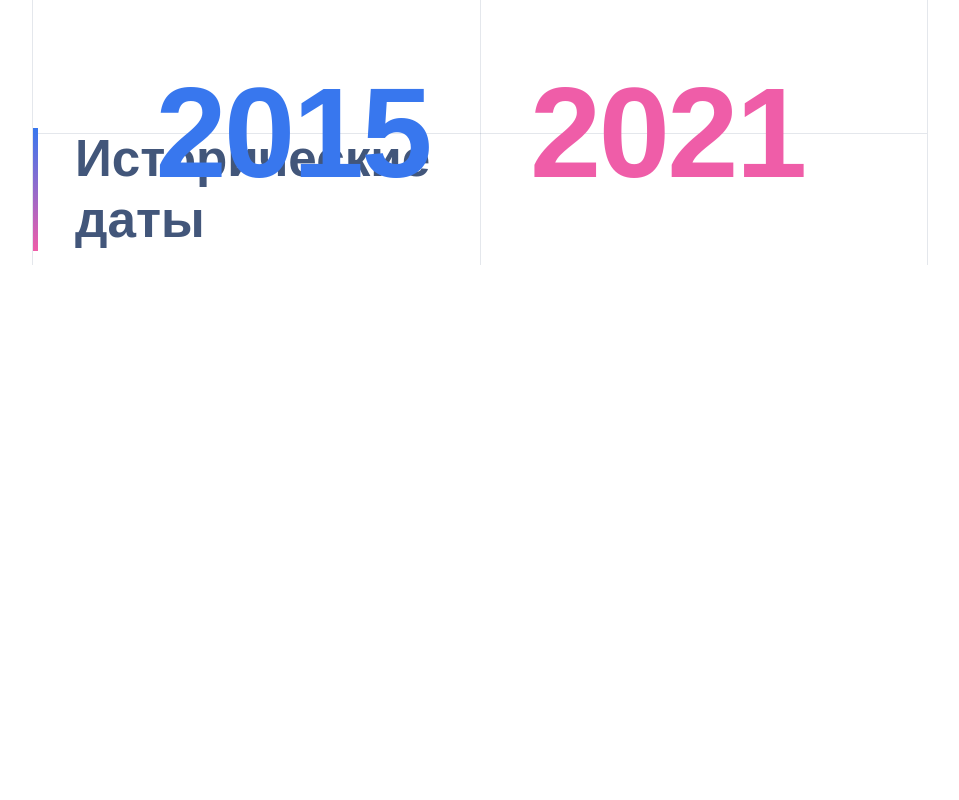
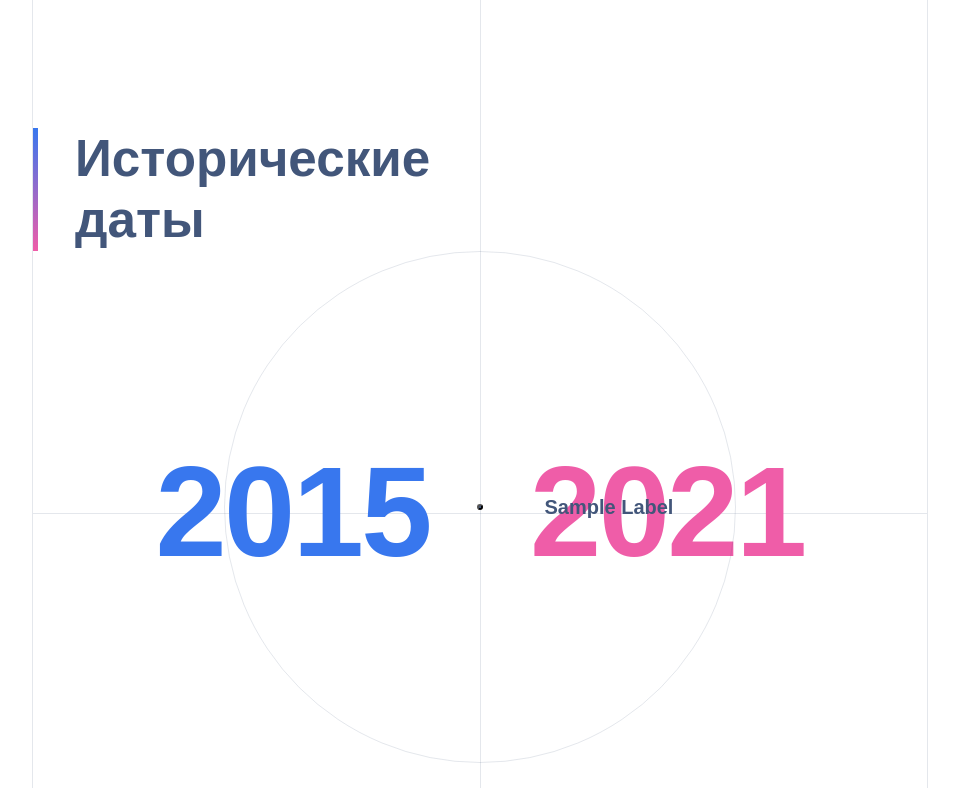
Before and after one commit to zukolime/only_test, a React app: page / in a window 1280 px wide. Shown: the whole page, without its empty margins (224-1183 px from the left). Built offline with nearby package versions, Linux system fonts and the light colour scheme.

Commit message:
feat: Timespan, LablesCircle and Points

```diff
--- a/src/components/HistoricalDatesBlock/HistoricalDatesBlock.tsx
+++ b/src/components/HistoricalDatesBlock/HistoricalDatesBlock.tsx
@@ -1,5 +1,6 @@
 import { SectionTitle } from '@/components/SectionTitle/SectionTitle';
 import { Timespan } from './Timespan/Timespan';
+import { LabelsCircle } from './LabelsCircle/LabelsCircle';
 
 export const HistoricalDatesBlock = ({ data }: { data: any }) => {
   return (
@@ -8,7 +9,8 @@ export const HistoricalDatesBlock = ({ data }: { data: any }) => {
       <Timespan
         startYear={data[0].timespan.start}
         lastYear={data[0].timespan.last}
-      ></Timespan>
+      />
+      <LabelsCircle />
     </>
   );
 };
--- /dev/null
+++ b/src/components/HistoricalDatesBlock/LabelsCircle/LabelsCircle.styled.ts
@@ -0,0 +1,17 @@
+import { colors } from '@/styles/colors';
+import styled from 'styled-components';
+
+export const CircleContainer = styled.div`
+  --circle-size: clamp(420px, 40vw, 530px);
+  position: relative;
+  z-index: 20;
+  margin: auto;
+  width: var(--circle-size);
+  aspect-ratio: 1;
+  border-radius: 100%;
+  border: 1px solid ${colors.secondary};
+
+  @media (max-width: 992px) {
+    display: none;
+  }
+`;
--- /dev/null
+++ b/src/components/HistoricalDatesBlock/LabelsCircle/LabelsCircle.tsx
@@ -0,0 +1,10 @@
+import { Points } from '../Points/Points';
+import { CircleContainer } from './LabelsCircle.styled';
+
+export const LabelsCircle = () => {
+  return (
+    <CircleContainer>
+      <Points></Points>
+    </CircleContainer>
+  );
+};
--- /dev/null
+++ b/src/components/HistoricalDatesBlock/Points/Points.styled.ts
@@ -0,0 +1,47 @@
+import styled from 'styled-components';
+import { colors } from '@/styles/colors';
+
+export const PointsContainer = styled.button`
+  --angle: 0;
+  --point-size: 6px;
+  position: absolute;
+  inset: 0;
+  margin: auto;
+  width: var(--point-size);
+  height: var(--point-size);
+  font-family: inherit;
+  font-size: 20px;
+  color: inherit;
+  background-color: #42567a;
+  border-radius: 100%;
+  transform-origin: center;
+  transform: rotate(var(--angle)) translateY(calc(var(--circle-size) / 2))
+    rotate(calc(-1 * var(--angle)));
+  cursor: pointer;
+`;
+
+export const PointNumber = styled.span`
+  position: absolute;
+  left: 50%;
+  top: 50%;
+  display: flex;
+  justify-content: center;
+  align-items: center;
+  width: 56px;
+  height: 56px;
+  font-weight: 400;
+  border: 1px solid ${colors.primary};
+  border-radius: 100%;
+  background-color: #fff;
+  transform: translate(-50%, -50%) scale(0);
+  transition: transform 0.4s;
+`;
+
+export const PointLabel = styled.span`
+  position: absolute;
+  left: 50%;
+  top: 50%;
+  transform: translate(50%, -50%);
+  white-space: nowrap;
+  font-weight: 700;
+`;
--- /dev/null
+++ b/src/components/HistoricalDatesBlock/Points/Points.tsx
@@ -0,0 +1,10 @@
+import { PointsContainer, PointNumber, PointLabel } from './Points.styled';
+
+export const Points = () => {
+  return (
+    <PointsContainer>
+      <PointNumber>1</PointNumber>
+      <PointLabel>Sample Label</PointLabel>
+    </PointsContainer>
+  );
+};
--- a/src/components/HistoricalDatesBlock/Timespan/Timespan.styled.tsx
+++ b/src/components/HistoricalDatesBlock/Timespan/Timespan.styled.tsx
@@ -5,6 +5,7 @@ import { colors } from '@/styles/colors';
 export const TimespanWrapper = styled.div`
   position: absolute;
   inset: 0;
+  top: 30%;
   z-index: 10;
   display: flex;
   align-items: center;
@@ -12,11 +13,10 @@ export const TimespanWrapper = styled.div`
   gap: clamp(30px, 8vw, 100px);
   pointer-events: none;
 
-  @media (max-width: 920px) {
+  @media (max-width: 992px) {
     position: static;
     margin: 40px 0;
     gap: 30px;
-    grid-area: timespan;
   }
 `;
 
--- a/src/components/SectionTitle/SectionTitle.styled.ts
+++ b/src/components/SectionTitle/SectionTitle.styled.ts
@@ -3,7 +3,7 @@ import { colors } from '@/styles/colors';
 
 export const SectionHeader = styled.header`
   position: relative;
-  margin-bottom: -11px;
+  align-self: flex-start;
   padding-left: clamp(42px, 2vw, 78px);
   padding-right: 40px;
 
--- a/src/components/SectionTitle/SectionTitle.tsx
+++ b/src/components/SectionTitle/SectionTitle.tsx
@@ -1,4 +1,4 @@
-import { SectionHeader, Title } from '@/components/SectionTitle/SectionTitle.styled';
+import { SectionHeader, Title } from './SectionTitle.styled';
 
 export const SectionTitle = ({ title }: { title: string }) => {
   return (
--- a/src/styles/GlobalStyle.tsx
+++ b/src/styles/GlobalStyle.tsx
@@ -67,13 +67,15 @@ export const Section = styled.section`
   position: relative;
   display: flex;
   flex-direction: column;
+  justify-content: center;
+  align-items: center;
   padding-top: clamp(59px, 10vw, 170px);
   padding-bottom: clamp(13px, 2vw, 104px);
 
   &:before {
-    content: "";
+    content: '';
     position: absolute;
-    top: 50%;
+    top: 65%;
     left: 0;
     width: 100%;
     height: 1px;
@@ -81,7 +83,7 @@ export const Section = styled.section`
   }
 
   &:after {
-    content: "";
+    content: '';
     position: absolute;
     top: 0;
     left: 50%;
@@ -90,9 +92,10 @@ export const Section = styled.section`
     background-color: ${colors.secondary};
   }
 
-   @media (max-width: 920px) {
+  @media (max-width: 992px) {
     &:before,
     &:after {
       display: none;
     }
+  }
 `;
```
